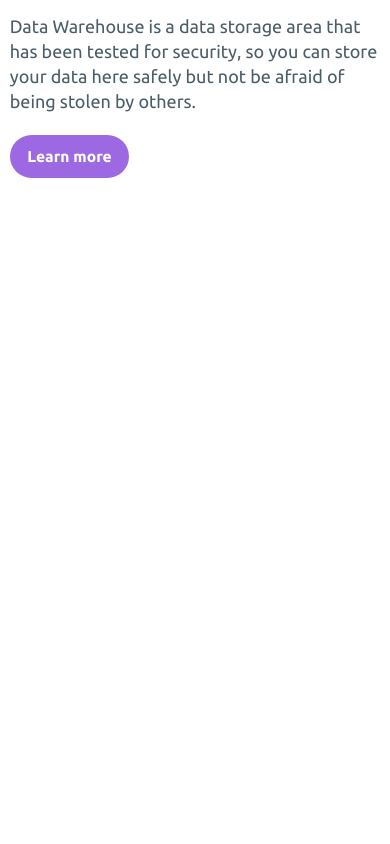
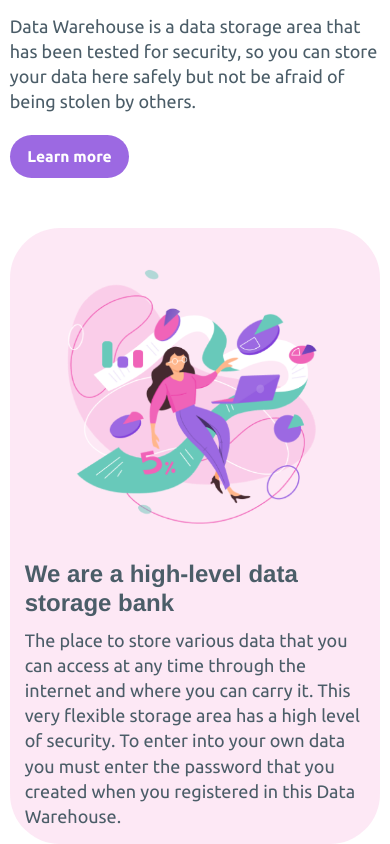
Before and after one commit to next-ra/ratio-module1, a plain HTML site: page index.html in a window 390 px wide. Shown: the part 434-1278 px from the top of the page. Before the commit the page ends 868 px from the top, so only its background shows below. Drawn offline with Linux system fonts and the light colour scheme.

Commit message:
Add promo-card block

```diff
--- a/blocks/main/__description/main__description.css
+++ b/blocks/main/__description/main__description.css
@@ -9,5 +9,6 @@
 @media screen and (max-width: 470px) {
   .main__description {
     margin-top: 20px;
+    max-width: 100%;
   }
 }
--- /dev/null
+++ b/blocks/page/__promo-card/page__promo-card.css
@@ -0,0 +1,21 @@
+.page__promo-card {
+  margin-top: 199px;
+}
+
+@media screen and (max-width: 1120px) {
+  .page__promo-card {
+    margin-top: calc(var(--desktop-to-tablet) * (199 - 150) + 150px);
+  }
+}
+
+@media screen and (max-width: 768px) {
+  .page__promo-card {
+    margin-top: 150px;
+  }
+}
+
+@media screen and (max-width: 470px) {
+  .page__promo-card {
+    margin-top: 50px;
+  }
+}
--- a/blocks/page/page.css
+++ b/blocks/page/page.css
@@ -1,8 +1,9 @@
 @import './__header/page__header.css';
 @import './__main/page__main.css';
+@import './__promo-card/page__promo-card.css';
+
 .page {
   max-width: 1120px;
-
   margin: 0 auto;
   width: 95%;
 }
--- /dev/null
+++ b/blocks/promo-card/__description/promo-card__description.css
@@ -0,0 +1,22 @@
+.promo-card__description {
+  margin-top: 40px;
+  font-size: 18px;
+}
+
+@media screen and (max-width: 1120px) {
+  .promo-card__description {
+    margin-top: calc(var(--desktop-to-tablet) * (40 - 30) + 30px);
+  }
+}
+
+@media screen and (max-width: 768px) {
+  .promo-card__description {
+    margin-top: calc((100vw - 470px) / (768 - 470) * (30 - 10) + 10px);
+  }
+}
+
+@media screen and (max-width: 470px) {
+  .promo-card__description {
+    margin-top: 10px;
+  }
+}
--- /dev/null
+++ b/blocks/promo-card/__image/promo-card__image.css
@@ -0,0 +1,31 @@
+.promo-card__image {
+  align-self: center;
+  object-fit: contain;
+  width: 50%;
+  max-height: 496px;
+  max-width: 469px;
+  margin-right: 75px;
+}
+
+@media screen and (max-width: 1120px) {
+  .promo-card__image {
+    margin-right: calc(var(--desktop-to-tablet) * 50);
+  }
+}
+
+@media screen and (max-width: 768px) {
+  .promo-card__image {
+    margin: 0;
+    /* так как у картинки центр смещен, чтобы примерно выровнять по центру сделал смещение влево */
+    transform: translateX(
+      calc((100vw - 470px) / (768 - 470) * (0 + 15) - 15px)
+    );
+  }
+}
+
+@media screen and (max-width: 470px) {
+  .promo-card__image {
+    min-width: 300px;
+    transform: translateX(-15px);
+  }
+}
--- /dev/null
+++ b/blocks/promo-card/__text-wrapper/promo-card__text-wrapper.css
@@ -0,0 +1,23 @@
+.promo-card__text-wrapper {
+  max-width: 475px;
+}
+
+@media screen and (max-width: 1120px) {
+  .promo-card__text-wrapper {
+    padding-right: 25px;
+  }
+}
+
+@media screen and (max-width: 768px) {
+  .promo-card__text-wrapper {
+    padding: 25px 25px 25px 0;
+  }
+}
+
+@media screen and (max-width: 470px) {
+  .promo-card__text-wrapper {
+    padding: 15px;
+
+    margin: 0;
+  }
+}
--- /dev/null
+++ b/blocks/promo-card/__title/promo-card__title.css
@@ -0,0 +1,10 @@
+.promo-card__title {
+  font: normal 700 40px/1.2 Helvetica;
+  font-size: clamp(24px, 4vw, 40px);
+}
+
+@media screen and (max-width: 470px) {
+  .promo-card__title {
+    margin: 0;
+  }
+}
--- /dev/null
+++ b/blocks/promo-card/promo-card.css
@@ -0,0 +1,32 @@
+@import './__description/promo-card__description.css';
+@import './__image/promo-card__image.css';
+@import './__text-wrapper/promo-card__text-wrapper.css';
+@import './__title/promo-card__title.css';
+
+.promo-card {
+  background: rgba(240, 99, 184, 0.15);
+  border-radius: 50px;
+  display: flex;
+  align-items: center;
+  min-height: 560px;
+}
+
+@media screen and (max-width: 1120px) {
+  .promo-card {
+    min-height: calc(var(--desktop-to-tablet) * (560 - 450) + 450px);
+  }
+}
+
+@media screen and (max-width: 768px) {
+  .promo-card {
+    min-height: 450px;
+  }
+}
+
+@media screen and (max-width: 470px) {
+  .promo-card {
+    flex-direction: column;
+    justify-content: center;
+    align-items: center;
+  }
+}
--- a/index.css
+++ b/index.css
@@ -4,6 +4,7 @@
 @import './blocks/logo/logo.css';
 @import './blocks/navigation/navigation.css';
 @import './blocks/main/main.css';
+@import './blocks/promo-card/promo-card.css';
 
 * {
   margin: 0;
@@ -15,7 +16,7 @@
   --main-color: #4b5d68;
   --second-color: #212353;
 
-  /* В зависимости от ширины экрана динамичски изменяется размер элементов, отступов, шрифтов */
+  /* В зависимости от ширины экрана динамичeски изменяется размер элементов, отступов, шрифтов */
   --desktop-to-tablet: (100vw - 768px) / (1120 - 768);
   --desktop-to-mobile: (100vw - 320px) / (1120 - 320);
 }
--- a/index.html
+++ b/index.html
@@ -54,6 +54,26 @@
         </p>
         <button class="main__button">Learn more</button>
       </section>
+
+      <section class="promo-card page__promo-card">
+        <img
+          src="./images/main__card.png"
+          alt="some abstract girl"
+          class="promo-card__image"
+        />
+        <div class="promo-card__text-wrapper">
+          <h2 class="promo-card__title">
+            We are a high-level data storage bank
+          </h2>
+          <p class="promo-card__description">
+            The place to store various data that you can access at any time
+            through the internet and where you can carry it. This very flexible
+            storage area has a high level of security. To enter into your own
+            data you must enter the password that you created when you
+            registered in this Data Warehouse.
+          </p>
+        </div>
+      </section>
     </div>
   </body>
 </html>
```
